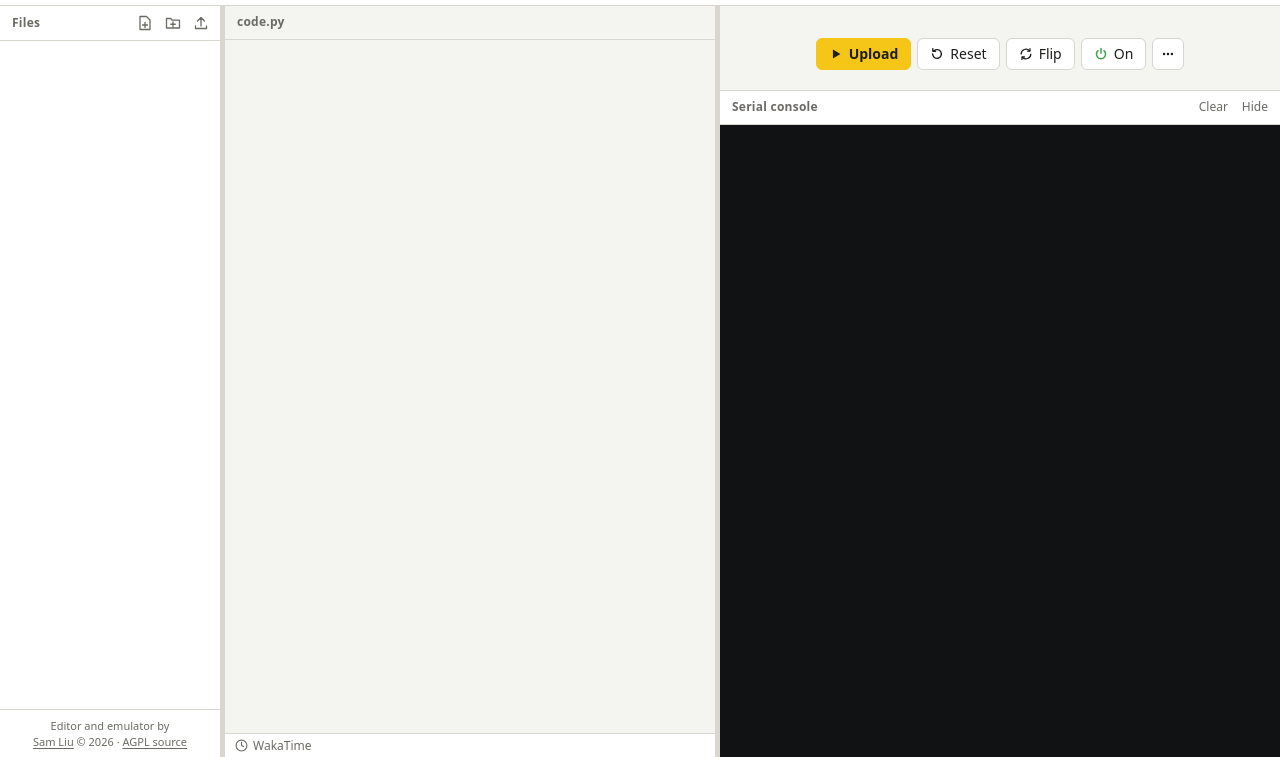
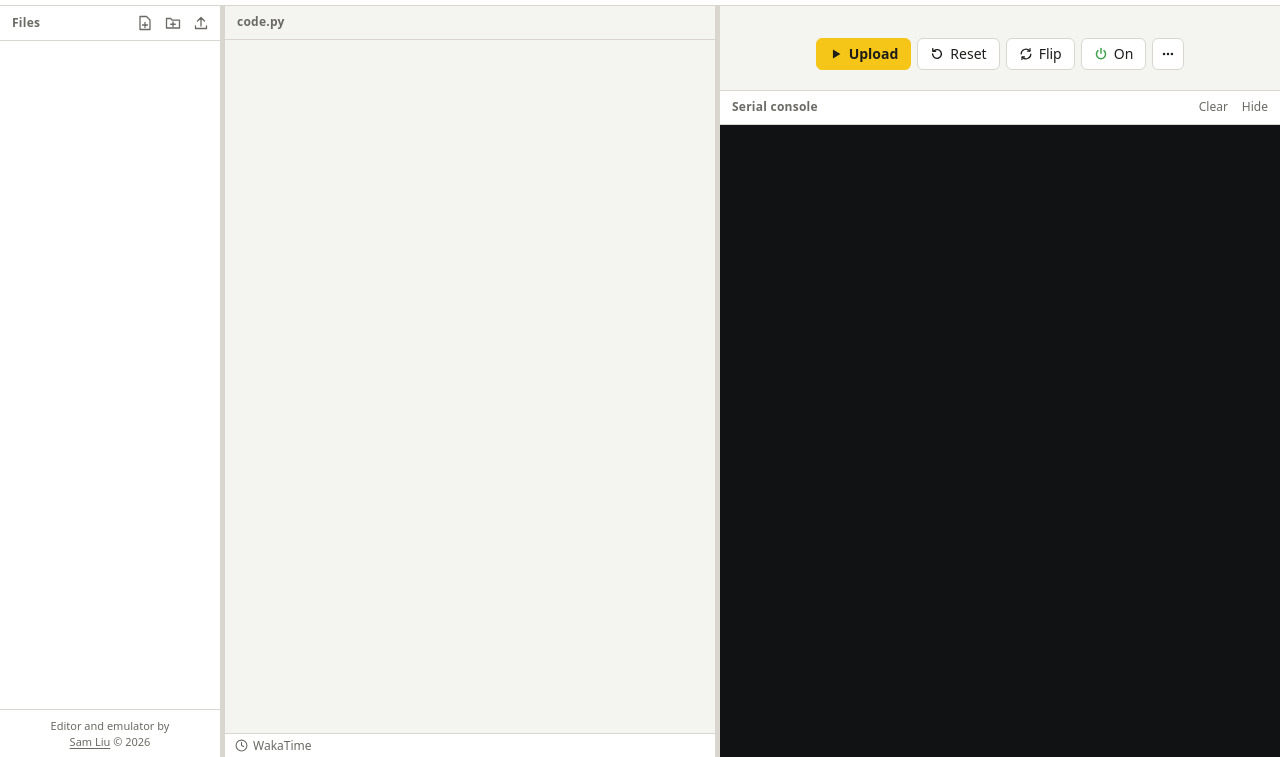
Before and after one commit to samdev-7/cheap-yellow-display-emulator, a website built with Vite: page web/index.html in a window 1280 px wide. Shown: the part 43-800 px from the top of the page. Built offline with nearby package versions, Linux system fonts and the light colour scheme; no server answers.

Commit message:
Remove source link

```diff
--- a/web/index.html
+++ b/web/index.html
@@ -55,7 +55,6 @@
         <ul id="file-tree"></ul>
         <footer class="credit">
           Editor and emulator by <span class="nowrap"><a href="https://samliu.dev" target="_blank" rel="noopener">Sam Liu</a> © 2026</span>
-          <span class="nowrap">· <a href="https://github.com/samdev-7/cheap-yellow-display-emulator" target="_blank" rel="noopener">AGPL source</a></span>
         </footer>
       </aside>
       <div class="splitter" data-var="--files-w" data-axis="x" data-min="160" data-max="420" data-max-share="0.3" data-default="220" aria-label="Resize the file browser"></div>
```
